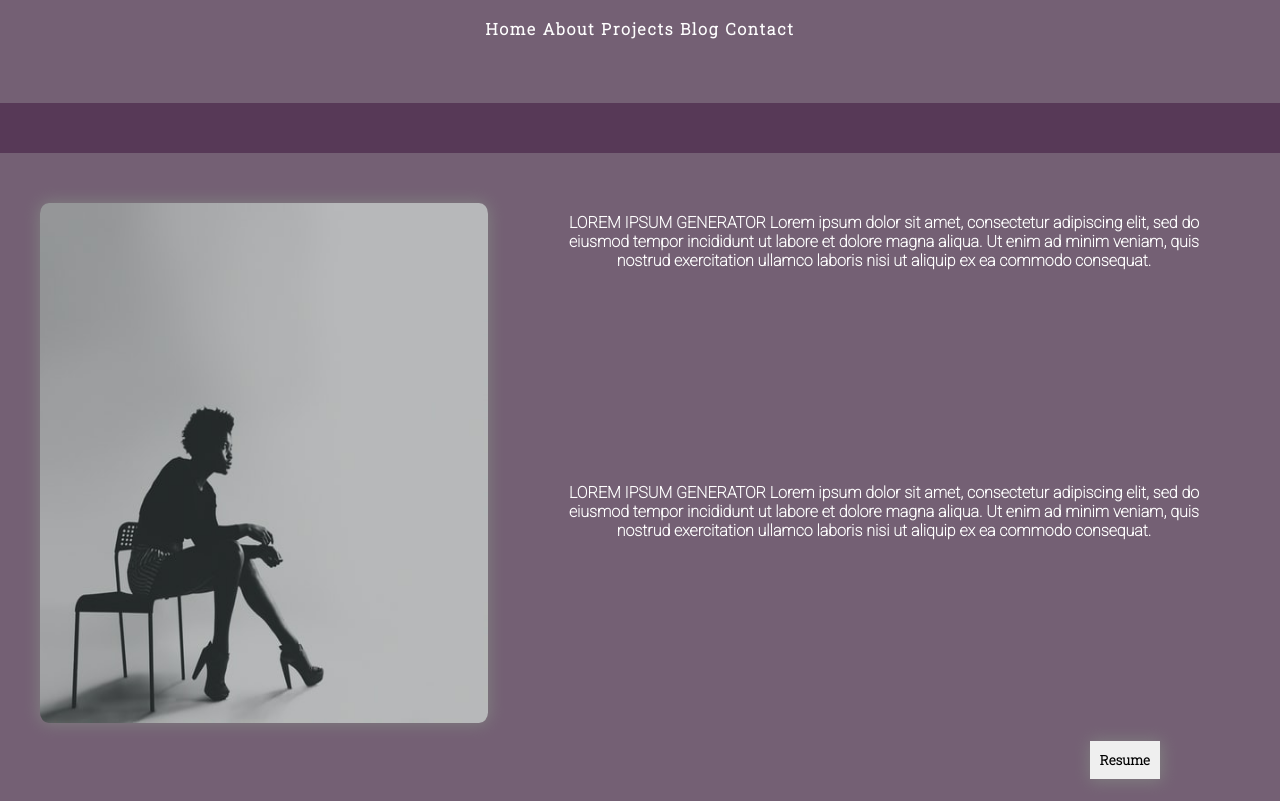
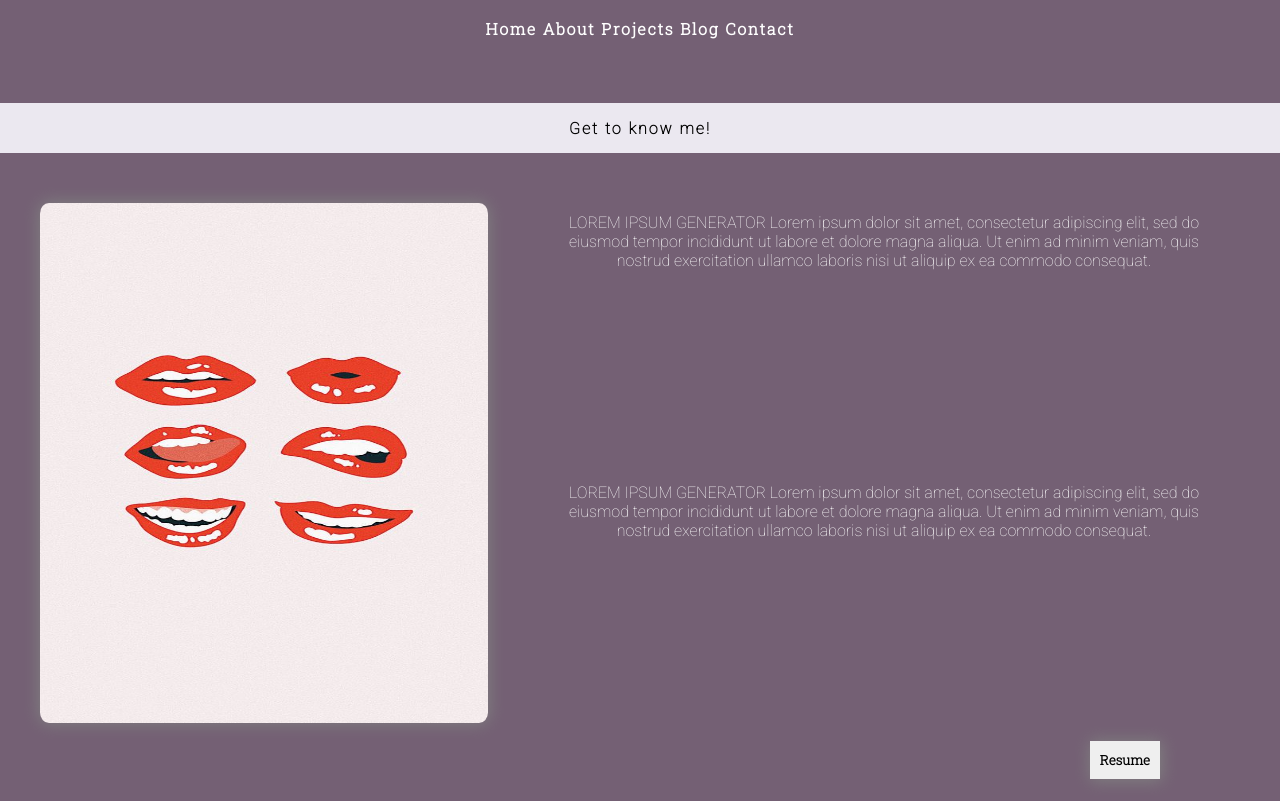
Before and after one commit to zandelisenekal/portfolio_website, a plain HTML site: page src/about.html in a window 1280 px wide. Shown: the part 88-889 px from the top of the page. Drawn offline with Linux system fonts and the light colour scheme.

Commit message:
changed background colors

```diff
--- a/src/about.html
+++ b/src/about.html
@@ -55,11 +55,15 @@
     </header>
     <br>
     <section class="barlabel">
-
+        <div class="animation">
+            <h3>
+                Get to know me!
+            </h3>
+        </div>
     </section>
     <section id="contain">
         <section class="profile-pic">
-            <img src="images/bwfemale.jpeg" alt="profile_pic">
+            <img src="images/redlips.jpeg" alt="profile_pic">
         </section>
         <br>
         <section class="description">
--- a/src/styles/navbar.css
+++ b/src/styles/navbar.css
@@ -79,6 +79,7 @@ nav ul>li>a {
     display: flex;
     justify-content: center;
     align-items: center;
+    border: 1px dashed black;
 }
 
 .circle span {
--- a/src/styles/style_about.css
+++ b/src/styles/style_about.css
@@ -12,10 +12,39 @@
 .barlabel {
     display: flex;
     justify-content: center;
+    align-items: center;
     width: 100%;
     height: 50px;
     margin-bottom: 30px;
-    background-color: #573957;
+    background-color: #EBE8F0;
+}
+
+.animation {
+    display: flex;
+    flex-direction: column;
+    justify-content: center;
+}
+
+.animation h3 {
+    display: inline;
+    margin: .2em auto;
+    font-family: 'Roboto', sans-serif;
+    letter-spacing: 2px;
+    font-size: 100%;
+    text-align: center;
+    white-space: nowrap;
+    color: black;
+    overflow: hidden;
+    animation: typewriter 4s steps(50) 1 normal both;
+}
+
+@keyframes typewriter {
+    from {
+        width: 0;
+    }
+    to {
+        width: 18em;
+    }
 }
 
 .profile-pic {
@@ -45,7 +74,6 @@
     margin-bottom: 20px;
     margin-left: 10%;
     margin-right: 10%;
-    font-weight: bolder;
     color: white;
 }
 
--- a/src/styles/style_contact.css
+++ b/src/styles/style_contact.css
@@ -5,8 +5,7 @@
 }
 
 .picture {
-    background: rgb(196, 163, 178);
-    background: linear-gradient(162deg, rgba(196, 163, 178, 0.9951330874146533) 19%, rgba(216, 225, 236, 1) 100%);
+    background-color: #746074;
     /*background-image: url("../images/robot.jpeg");
     background-repeat: no-repeat;
     background-size: 100% 100%;
@@ -16,12 +15,12 @@
 
 .description p {
     font-family: 'Roboto', sans-serif;
-    font-weight: bolder;
     text-align: center;
     margin-top: 20px;
     margin-bottom: 20px;
     margin-left: 20%;
     margin-right: 20%;
+    color: white;
 }
 
 .form {
@@ -33,7 +32,7 @@
 
 .form label {
     font-family: 'Roboto', sans-serif;
-    font-weight: bolder;
+    color: white;
 }
 
 #name {
@@ -90,9 +89,8 @@ button a {
 
 .to-top a {
     text-decoration: none;
-    color: black;
+    color: white;
     font-family: 'Roboto Slab', serif;
-    border-bottom: 1px dashed black;
+    border-bottom: 1px dashed white;
     font-size: 0.8em;
-    font-weight: bolder;
 }
--- a/src/styles/style_project.css
+++ b/src/styles/style_project.css
@@ -7,8 +7,7 @@
 }
 
 body {
-    background: rgb(196, 163, 178);
-    background: linear-gradient(162deg, rgba(196, 163, 178, 0.9951330874146533) 19%, rgba(216, 225, 236, 1) 100%);
+    background-color: #746074
 }
 
 .description p {
@@ -18,7 +17,7 @@ body {
     margin-bottom: 20px;
     margin-left: 20%;
     margin-right: 20%;
-    font-weight: bolder;
+    color: white;
 }
 
 
@@ -28,6 +27,7 @@ body {
     text-align: center;
     padding: 20px;
     font-family: 'Roboto', sans-serif;
+    color: white;
 }
 
 #projects {
```
Also changed, not shown: src/styles/style_blog.css (+3 -6 lines).
